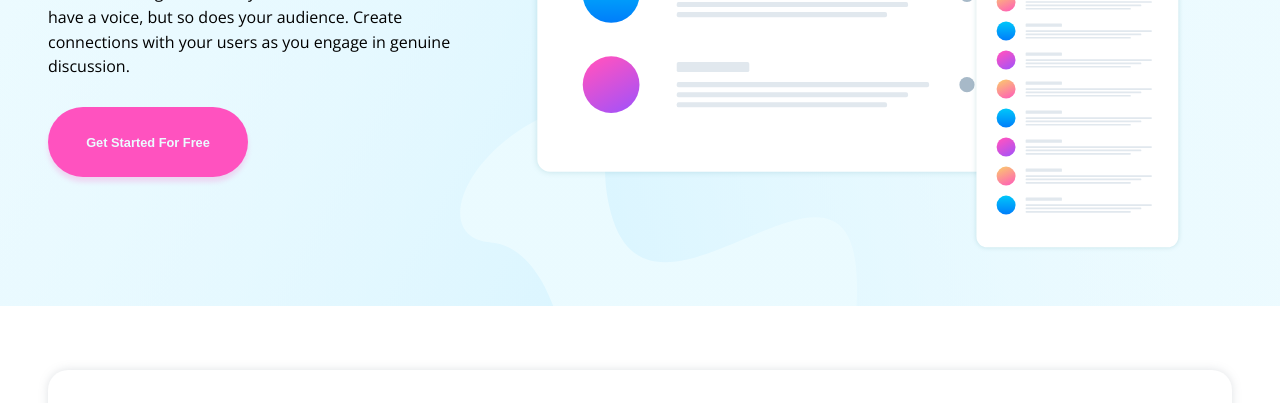
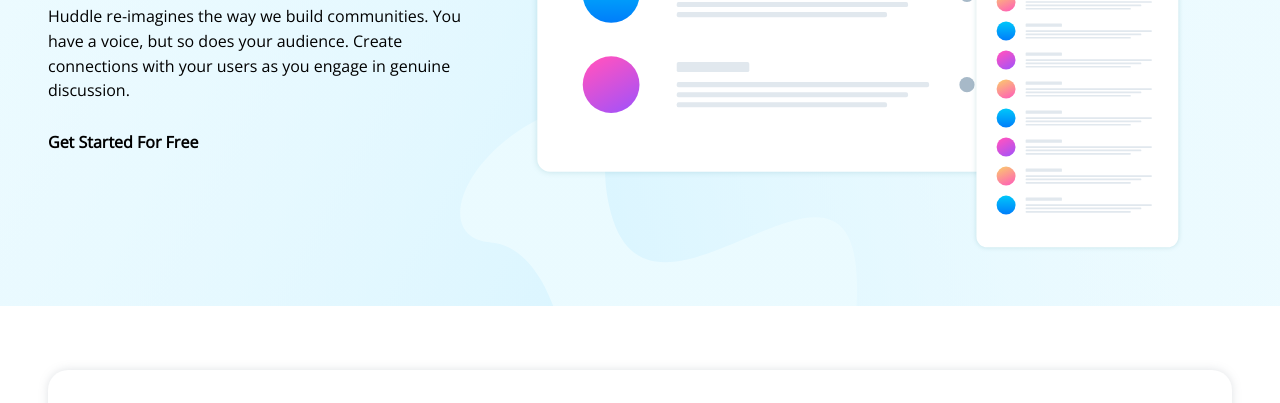
Before and after one commit to Abots-jzm/Huddle, a plain HTML site: page index.html in a window 1280 px wide. Shown: the part 397-800 px from the top of the page. Drawn offline with nearby package versions, Linux system fonts and the light colour scheme.

Commit message:
adjusted styling

```diff
--- a/index.html
+++ b/index.html
@@ -28,7 +28,7 @@
             engage in genuine discussion.
           </p>
           <div class="get-started">
-            <button class="primary"><span> Get Started For Free </span></button>
+            <div class="primary">Get Started For Free</div>
           </div>
         </div>
         <div class="mockup">
```
